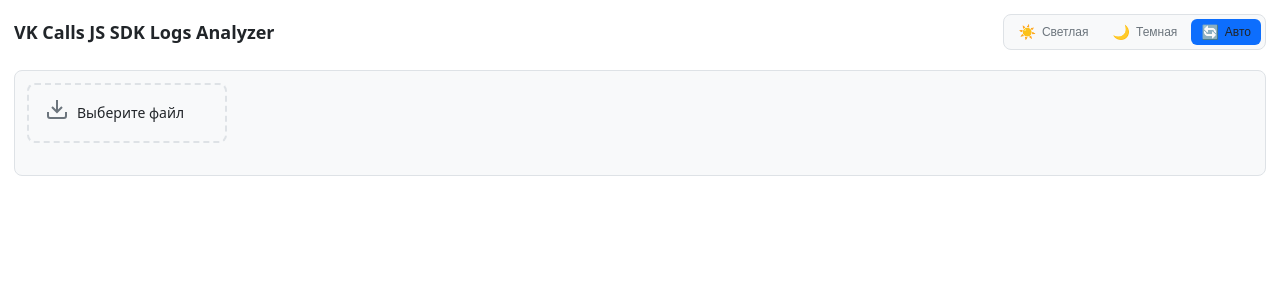
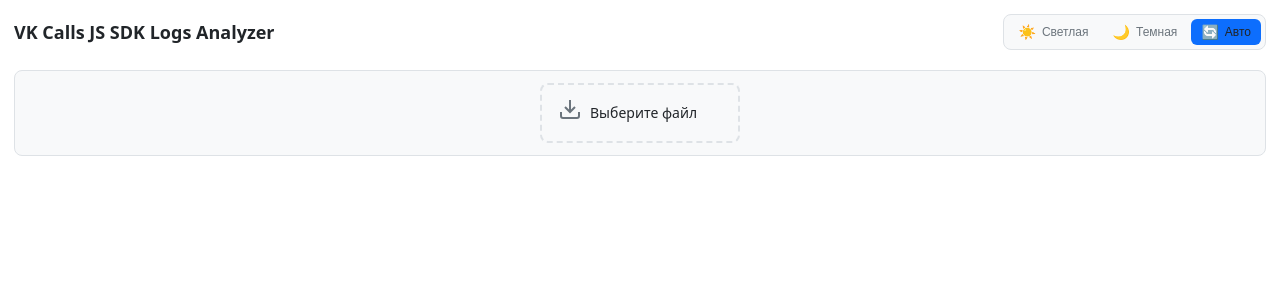
Before and after one commit to dimensi/ok-calls-logs-analyzer, a Svelte app: page / in a window 1280 px wide. Shown: the top 300 px of the page. Built offline with nearby package versions, Linux system fonts and the light colour scheme.

Commit message:
feat: update controls layout and styling for improved user experience
- Center align controls when no file is selected in App.svelte
- Adjust controls alignment to be centered for better visual appeal
- Remove unnecessary margin from file upload container in FileUpload.svelte

```diff
--- a/src/App.svelte
+++ b/src/App.svelte
@@ -127,7 +127,7 @@
       <ThemeToggle />
     </div>
 
-    <div class="controls">
+    <div class="controls" class:controls--center={!selectedFileName}>
       <FileUpload onFileLoad={handleFileLoad} bind:selectedFileName />
 
       {#if isFileLoaded}
@@ -185,13 +185,17 @@
 
   .controls {
     display: flex;
-    align-items: flex-start;
+    align-items: center;
     gap: 16px;
     margin: 12px 0;
     padding: 12px;
     background: var(--color-bg-secondary);
     border-radius: 8px;
     border: 1px solid var(--color-border-muted);
+  }
+
+  .controls--center {
+    justify-content: center;
   }
 
   /* Адаптивность */
--- a/src/components/FileUpload.svelte
+++ b/src/components/FileUpload.svelte
@@ -217,7 +217,6 @@
 
   /* Контейнер для загрузки файлов */
   .file-upload-container {
-    margin-bottom: 20px;
     display: flex;
     flex-direction: column;
     align-items: flex-start;
```
